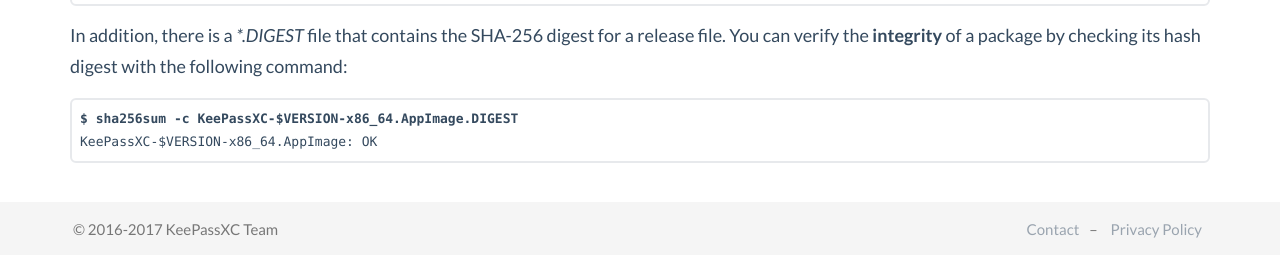
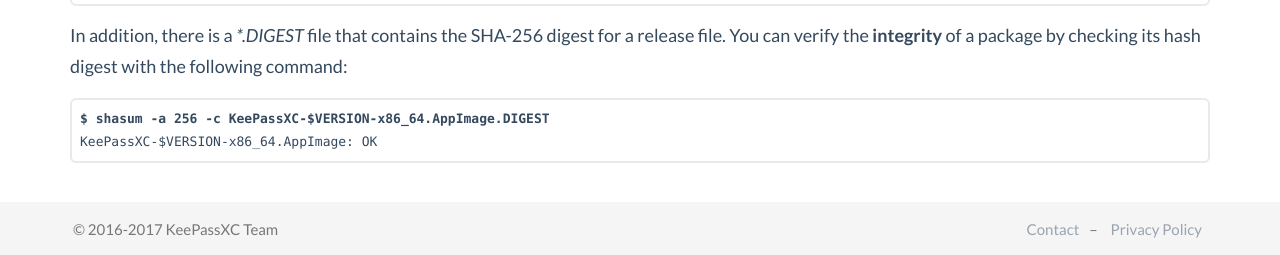
Before and after one commit to keepassxreboot/keepassxc-org, a Jekyll site: the page built from verifying-signatures.html, in a window 1280 px wide. Shown: the part 1420-1675 px from the top of the page. Built offline with Jekyll 4.4.1, drawn with Linux system fonts in a browser that asks for light colours; comment, search, counter and statistics services are not loaded.

Commit message:
Use "shasum -a 256" for cross platform support

```diff
--- a/verifying-signatures.html
+++ b/verifying-signatures.html
@@ -64,6 +64,6 @@
     <p>In addition, there is a <em>*.DIGEST</em> file that contains the SHA-256 digest for a release file.
         You can verify the <strong>integrity</strong> of a package by checking its hash digest with the following command:</p>
 
-    <pre><code><strong>$ sha256sum -c KeePassXC-$VERSION-x86_64.AppImage.DIGEST</strong>
+    <pre><code><strong>$ shasum -a 256 -c KeePassXC-$VERSION-x86_64.AppImage.DIGEST</strong>
 KeePassXC-$VERSION-x86_64.AppImage: OK</code></pre>
 </div>
```
